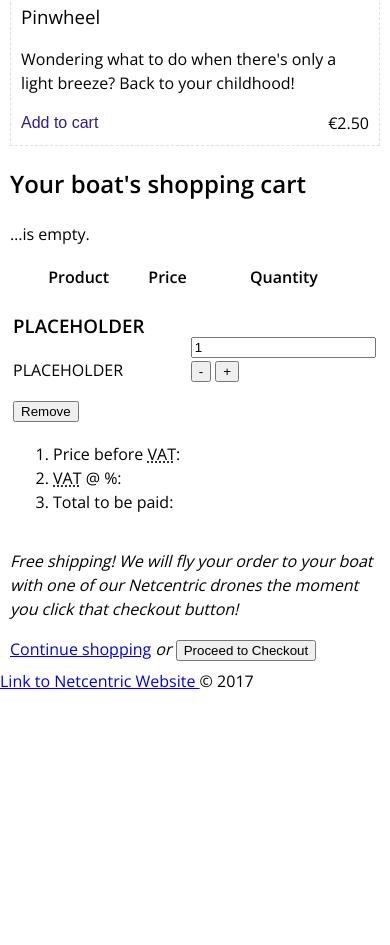
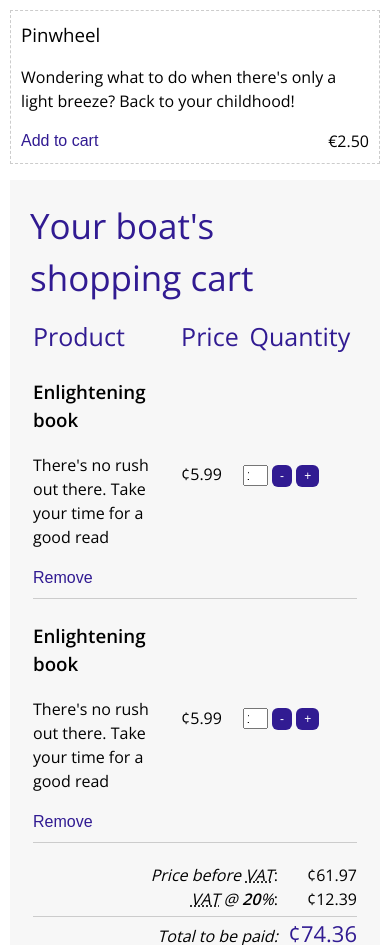
Before and after one commit to erick2014/frontend-test, a website: page src/index.html in a window 390 px wide. Shown: the part 1055-2000 px from the top of the page. Before the commit the page ends 1748 px from the top, so only its background shows below. Drawn offline with nearby package versions, Linux system fonts and the light colour scheme.

Commit message:
Finish mobile layout

```diff
--- a/src/index.html
+++ b/src/index.html
@@ -69,29 +69,28 @@
         </li>
       </ol>
     </article>
-    <article id="section-shoppingcart">
+    <article class="section-shoppingcart">
       <h2>Your boat's shopping cart</h2>
-      <p>&hellip;is empty.</p>
-      <form id="shoppingcart-form">
+      <form class="shoppingcart-form">
         <table>
           <thead>
             <tr>
-              <th>Product</th>
-              <th>Price</th>
-              <th>Quantity</th>
+              <th class="tex-ali-lef tbl-title">Product</th>
+              <th class="tbl-title">Price</th>
+              <th class="tbl-title">Quantity</th>
             </tr>
           </thead>
           <tbody>
             <tr>
               <td>
-                <h3>PLACEHOLDER</h3>
-                <p>PLACEHOLDER</p>
+                <h3>Enlightening book</h3>
+                <p>There's no rush out there. Take your time for a good read</p>
                 <div>
-                  <button>Remove</button>
+                  <button class="rem-btn">Remove</button>
                 </div>
               </td>
               <td>
-                <output></output>
+                <output>¢5.99</output>
               </td>
               <td>
                 <input type="number" min="1" value="1">
@@ -105,22 +104,57 @@
                 </span>
               </td>
             </tr>
+            <tr>
+              <td colspan="3">
+                <div class="line-sep"></div>
+              </td>
+            </tr>
+            <tr>
+              <td>
+                <h3>Enlightening book</h3>
+                <p>There's no rush out there. Take your time for a good read</p>
+                <div>
+                  <button class="rem-btn">Remove</button>
+                </div>
+
+              </td>
+              <td>
+                <output>¢5.99</output>
+              </td>
+              <td>
+                <input type="number" min="1" value="1">
+                <span>
+                <button type="button" aria-label="decrease">
+                -
+                </button>
+                <button type="button" aria-label="step up">
+                +
+                </button>
+                </span>
+              </td>
+            </tr>
+            <tr>
+              <td colspan="3">
+                <div class="line-sep"></div>
+              </td>
+            </tr>
           </tbody>
           <tfoot>
             <tr>
               <td colspan="3">
                 <ol>
                   <li>
-                    <label>Price before <abbr title="Value Added Tax">VAT</abbr>:</label>
-                    <output></output>
+                    <label><em>Price before <abbr title="Value Added Tax">VAT</abbr></em>:</label>
+                    <output>¢61.97</output>
                   </li>
                   <li>
-                    <label><abbr title="Value Added Tax">VAT</abbr> @ <strong></strong>%:</label>
-                    <output></output>
+                    <label><em><abbr title="Value Added Tax">VAT</abbr> @ <strong>20</strong>%</em>:</label>
+                    <output>¢12.39</output>
+                    <div class="line-sep"></div>
                   </li>
                   <li>
-                    <label>Total to be paid:</label>
-                    <output></output>
+                    <label><em>Total to be paid:</em></label>
+                    <output class="tot-pai">¢74.36</output>
                   </li>
                 </ol>
               </td>
@@ -131,16 +165,15 @@
           <p>
             <em>Free shipping! We will fly your order to your boat with one of our Netcentric drones the moment you click that checkout button!</em>
           </p>
-          <a href="#">Continue shopping</a> <em>or</em> <button type="submit" form="shoppingcart-form">Proceed to Checkout</button>
+          <a href="#">Continue shopping</a>
+          <em>or</em>
+          <button type="submit" form="shoppingcart-form">Proceed to Checkout</button>
         </footer>
       </form>
     </article>
   </main>
-  <footer>
-    <a href="http://netcentric.biz">
-    Link to Netcentric Website
-    </a>
-    &copy; 2017
+  <footer class="bottom-footer">
+    <a href="http://netcentric.biz">netcentric</a> <span>&copy; 2017</span>
   </footer>
   <script src="main.js"></script>
 </body>
--- a/src/libs-polyfills/myStyles.scss
+++ b/src/libs-polyfills/myStyles.scss
@@ -2,7 +2,8 @@
 
 nav {
   ul {
-    padding-left: 10px;
+    padding: 0 0 0 10px;
+    margin: $vertical-rythm-spacing-component 0;
   }
 
   li {
@@ -11,7 +12,7 @@ nav {
 }
 
 main {
-  margin: 8px 10px;
+  margin: 0 10px $vertical-rythm-spacing-component 10px;
 }
 
 .title-box {
@@ -53,9 +54,10 @@ main {
 
 .section-shop {
   h2 {
-    color: $c-primary-lighter;
-    font-size: $font-size-headline-component;
-    font-weight: 100;
+    font-size: $font-size-headline-component-large;
+    color: $c-primary;
+    font-weight: $font-weight-regular;
+    margin: 0;
   }
 
   ol {
@@ -64,7 +66,7 @@ main {
 
     li {
       margin-bottom: 10px;
-      border: 1px dashed #e0e0e0;
+      border: 1px dashed $c-secondary-darker;
       padding: 10px 10px 0;
 
       h3 {
@@ -94,3 +96,107 @@ main {
     }
   }
 }
+
+.section-shoppingcart {
+  background-color: #f7f7f7;
+  padding: 20px;
+
+  h2 {
+    font-size: $font-size-headline-component-large;
+    margin: 0 0 $vertical-rythm-spacing-text;
+    color: $c-primary;
+    font-weight: $font-weight-regular;
+  }
+}
+
+.shoppingcart-form {
+  .tex-ali-lef {
+    text-align: left;
+  }
+
+  .tbl-title {
+    font-size: $font-size-table-header;
+    color: $c-primary;
+    font-weight: $font-weight-regular;
+  }
+
+  input[type='number'] {
+    width: 22%;
+  }
+
+  button[aria-label='decrease'],
+  button[aria-label='step up'] {
+    @include cart-button;
+
+    font-size: 12px;
+    padding: 4px 8px;
+  }
+
+  .rem-btn {
+    @include text-button;
+  }
+
+  .line-sep {
+    width: 100%;
+    height: 1px;
+    background: $c-secondary-darker;
+    margin-top: 5px;
+  }
+
+  tfoot {
+    output {
+      font-weight: $font-weight-bold;
+    }
+
+    td {
+      text-align: right;
+    }
+
+    ol {
+      list-style: none;
+      padding: 0;
+    }
+
+    output {
+      min-width: 75px;
+      display: inline-block;
+    }
+
+    .tot-pai {
+      font-size: $font-size-final-output;
+      color: $c_primary;
+      font-weight: $font-weight-bold;
+    }
+  }
+
+  footer {
+    a {
+      color: $c-primary;
+    }
+
+    button {
+      @include cart-button;
+
+      margin-left: 5px;
+    }
+  }
+}
+
+.bottom-footer {
+  @include theme-background;
+
+  padding: $vertical-rythm-spacing-text 0;
+  display: flex;
+
+  a {
+    @include link-with-logo;
+
+    font-size: $font-size-headline-primary;
+    margin: 0 5px;
+  }
+
+  span {
+    color: $c-secondary;
+    font-weight: $font-weight-bolder;
+  }
+}
```
Also changed, not shown: src/myStyle.css, 1 other file.
